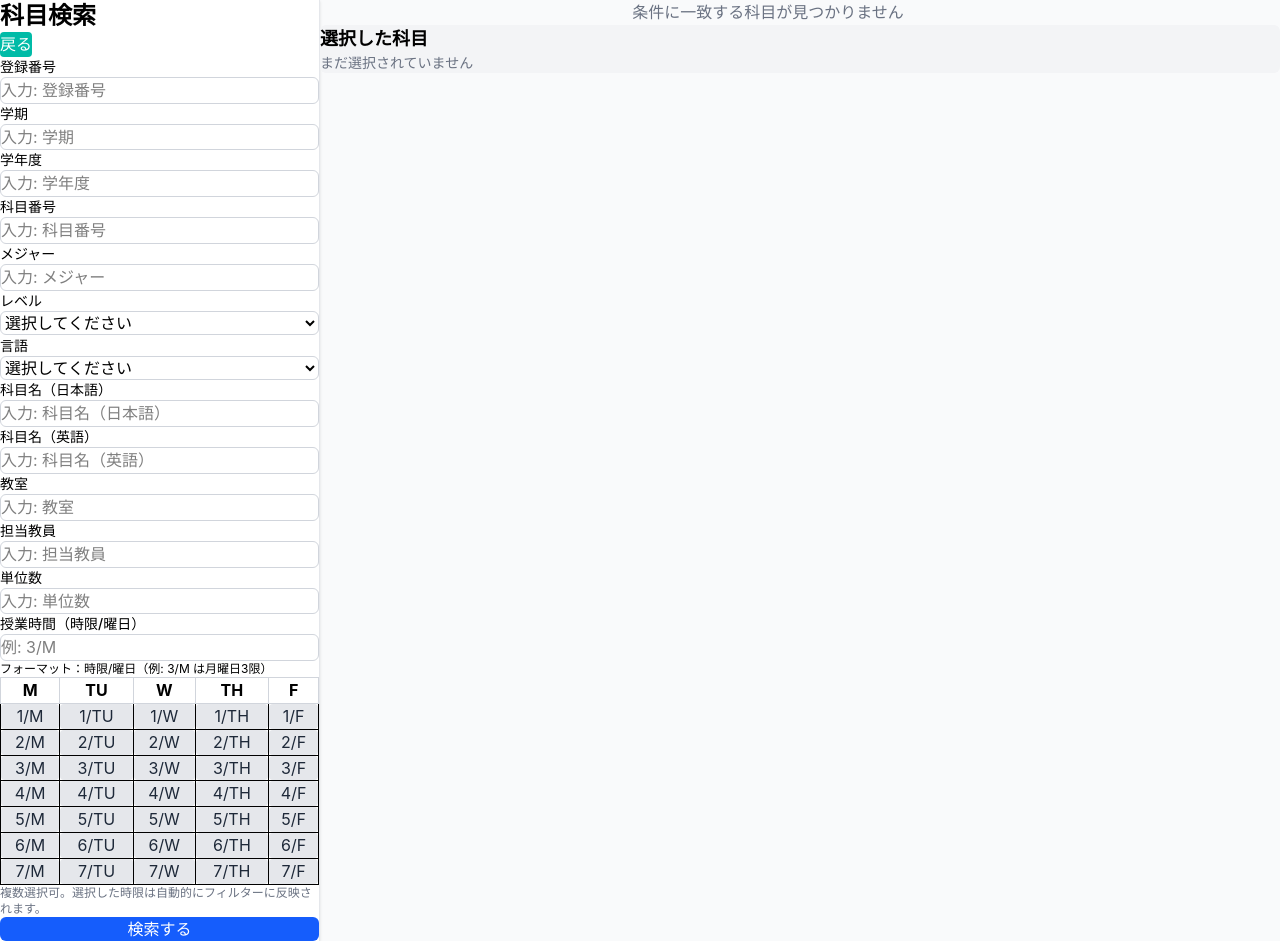
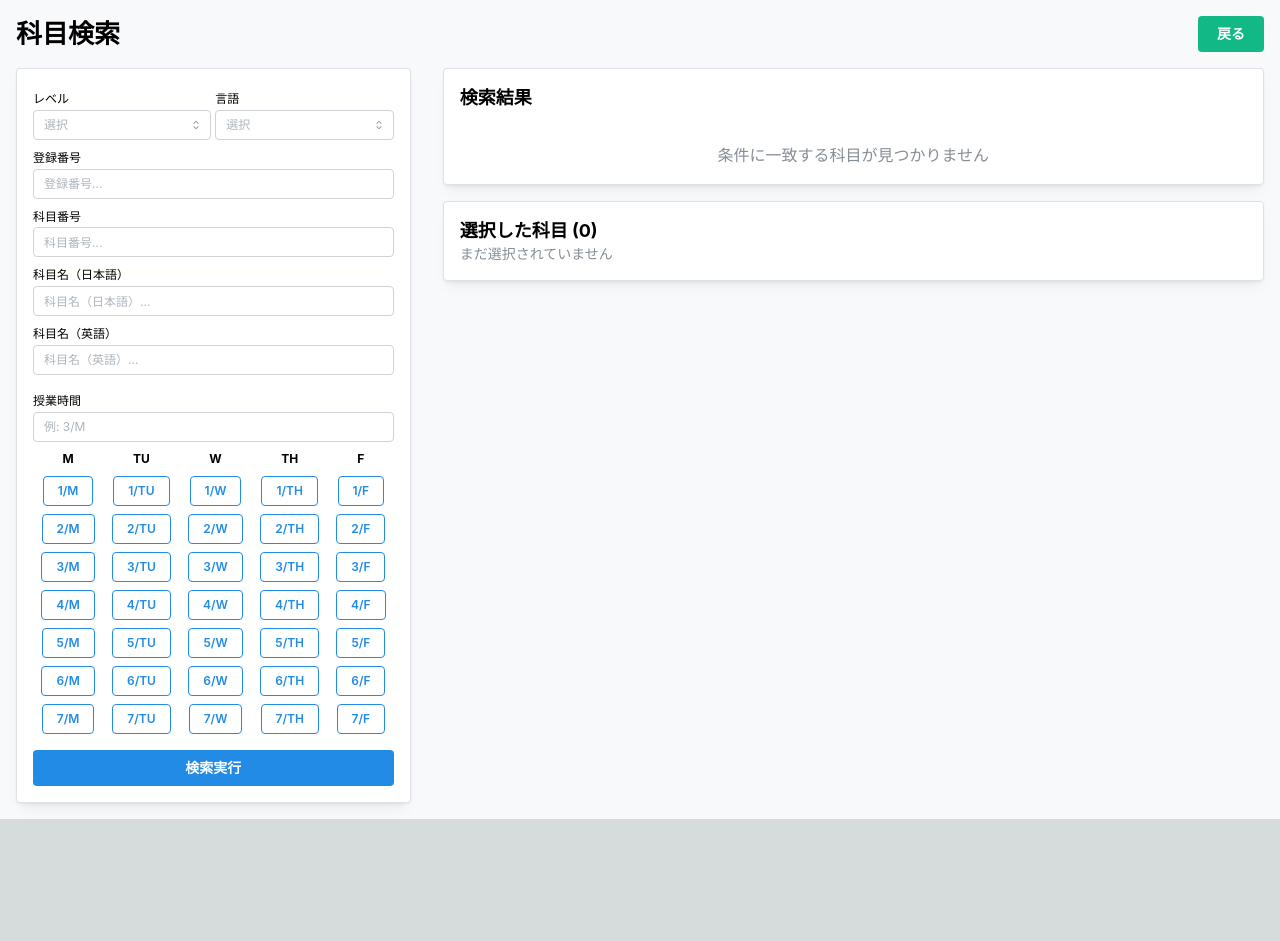
Before and after one commit to ItsukiKigoshi/icu-catalogue, a Next.js app: page /search in a window 1280 px wide. After the commit the page ends 819 px from the top, so only its background shows below. Built offline with nearby package versions, Linux system fonts and the light colour scheme.

Commit message:
feat: align with main page's maintine ui

```diff
--- a/src/app/search/page.tsx
+++ b/src/app/search/page.tsx
@@ -1,12 +1,13 @@
 // src/app/search/page.tsx
 
-"use client"
+"use client";
 import { useState, useEffect } from 'react';
+import { useMantineColorScheme, Container, Paper, Title, TextInput, Select,
+  Button, Group, Table, Text, Stack, Alert, Box, Grid } from '@mantine/core';
 import { useAtom } from "jotai";
 import { selectedCoursesAtom } from "../../stories/atoms";
 import { Course } from '../../type/Types';
 import Link from "next/link";
-// 新增：导入 useLocalStorage
 import { useLocalStorage } from "../../hooks/useLocalStorage";
 
 const filterLabels: Record<string, string> = {
@@ -27,28 +28,22 @@ const filterLabels: Record<string, string> = {
 const allowedFilters = Object.keys(filterLabels);
 
 const SearchPage = () => {
+  const { colorScheme } = useMantineColorScheme();
+  const isDarkMode = colorScheme === 'dark';
+
   const [filters, setFilters] = useState<Record<string, string>>({});
   const [results, setResults] = useState<Course[]>([]);
   const [selectedCourses, setSelectedCourses] = useAtom(selectedCoursesAtom);
   const [visibleCount, setVisibleCount] = useState(10);
   const [loading, setLoading] = useState(false);
   const [error, setError] = useState('');
-  const [isDarkMode, setIsDarkMode] = useState(false);
-  // 使用本地存储获取 weekdays，默认为五个工作日
   const [weekdays] = useLocalStorage<string[]>("weekdays", ["M", "TU", "W", "TH", "F"]);
-  // 新增：存储表格选择的时限
   const [selectedSchedules, setSelectedSchedules] = useState<string[]>([]);
-
-  useEffect(() => {
-    const darkMode = window.matchMedia('(prefers-color-scheme: dark)').matches;
-    setIsDarkMode(darkMode);
-  }, []);
 
   const fetchResults = async () => {
     setLoading(true);
     try {
       const queryParams = new URLSearchParams(filters).toString();
-      console.log("queryParams", queryParams);
       const response = await fetch(`/api/search?${queryParams}`);
       if (!response.ok) throw new Error('検索に失敗しました');
       const data = await response.json();
@@ -104,17 +99,15 @@ const SearchPage = () => {
   };
 
   const handleCourseSelect = (course: Course) => {
-    setSelectedCourses((prev) => {
-      const exists = prev.find((c) => c.regno === course.regno);
+    setSelectedCourses(prev => {
+      const exists = prev.find(c => c.regno === course.regno);
       if (exists) {
-        return prev.filter((c) => c.regno !== course.regno); // 取消选择
+        return prev.filter(c => c.regno !== course.regno);
       }
-      const newCourse = { ...course, color: getRandomColor() };
-      return [...prev, newCourse];
+      return [...prev, { ...course, color: getRandomColor() }];
     });
   };
 
-  // 点击时限格子时的处理函数
   const toggleSchedule = (value: string) => {
     setSelectedSchedules(prev => {
       let newSchedules;
@@ -123,20 +116,12 @@ const SearchPage = () => {
       } else {
         newSchedules = [...prev, value];
       }
-      // 将选择的时限更新到 filters.schedule，多个时限以逗号分隔
       setFilters(prevFilters => ({ ...prevFilters, schedule: newSchedules.join(',') }));
       return newSchedules;
     });
   };
 
-  // 使用 local storage 中的 weekdays 数组来生成选择表格的列
-  // 这里依然使用固定的 7 行时限
   const periods = [1, 2, 3, 4, 5, 6, 7];
-
-  // check selectedCourses storage
-  useEffect(() => {
-    console.log("現在の選択済みコース:", selectedCourses);
-  }, [selectedCourses]);
 
   useEffect(() => {
     const handleScroll = () => {
@@ -151,83 +136,84 @@ const SearchPage = () => {
   }, [loading, results.length, visibleCount]);
 
   return (
-    <div className={`flex min-h-screen ${isDarkMode ? 'bg-gray-900 text-white' : 'bg-gray-50 text-black'}`}>
-      {/* 左侧的搜索表单 */}
-      <div className={`w-80 p-6 ${isDarkMode ? 'bg-gray-800 border-gray-700' : 'bg-white border-gray-200'} border-r shadow-sm`}>
-        <h1 className="text-2xl font-bold mb-6">科目検索</h1>
-        <div className="mb-4 flex flex-wrap gap-2">
-          <Link href="/">
-            <button className="mb-4 rounded bg-teal-500 px-4 py-2 text-white">
+    <Container fluid p="md" style={{ minHeight: '100vh', backgroundColor: isDarkMode ? '#1A1B1E' : '#F8F9FA' }}>
+      <Box mb="md">
+        <Group justify="space-between">
+          <Title order={2}>科目検索</Title>
+          <Button component={Link} href="/" variant="filled" color="teal">
             戻る
-            </button>
-          </Link>
-        </div>
-        <form onSubmit={handleSubmit} className="space-y-4">
-          {allowedFilters.map(filter => (
-            <div key={filter} className="space-y-2">
-              <label className="block text-sm font-medium">{filterLabels[filter]}</label>
-              {filter === 'level' ? (
-                <select
-                  className={`w-full px-3 py-2 border rounded-md focus:ring-2 focus:ring-blue-500 focus:border-blue-500 ${
-                    isDarkMode ? 'bg-gray-700 text-white border-gray-600' : 'bg-white text-black border-gray-300'
-                  }`}
+          </Button>
+        </Group>
+      </Box>
+
+      <Grid gutter="xl">
+        {/* 左边搜索栏 - 修正后的紧凑布局 */}
+        <Grid.Col span={{ base: 12, lg: 4 }}>
+          <Paper shadow="sm" p="md" withBorder style={{ position: 'sticky', top: '1rem' }}>
+            <form onSubmit={handleSubmit}>
+              <Stack gap={4}>
+                <Grid gutter={4}>
+                  {/* 并排显示的筛选条件 */}
+                  <Grid.Col span={{ base: 12, sm: 6 }}>
+                    <Select
+                      label="レベル"
+                      placeholder="選択"
+                      size="xs"
+                      data={[
+                        { value: "1", label: "100" },
+                        { value: "2", label: "200" },
+                        { value: "3", label: "300" }
+                      ]}
+                      value={filters.level || ''}
+                      onChange={(value) => setFilters(prev => ({ ...prev, level: value || '' }))}
+                    />
+                  </Grid.Col>
+                  <Grid.Col span={{ base: 12, sm: 6 }}>
+                    <Select
+                      label="言語"
+                      placeholder="選択"
+                      size="xs"
+                      data={[
+                        { value: "E", label: "英語" },
+                        { value: "J", label: "日本語" }
+                      ]}
+                      value={filters.lang || ''}
+                      onChange={(value) => setFilters(prev => ({ ...prev, lang: value || '' }))}
+                    />
+                  </Grid.Col>
+
+                  {/* 单列显示的筛选条件 */}
+                  {['regno', 'no', 'j', 'e'].map(filter => (
+                    <Grid.Col key={filter} span={12}>
+                      <TextInput
+                        label={filterLabels[filter]}
+                        placeholder={`${filterLabels[filter]}...`}
+                        size="xs"
+                        value={filters[filter] || ''}
                         onChange={handleInputChange(filter)}
-                  value={filters[filter] || ''}
+                      />
+                    </Grid.Col>
+                  ))}
+                </Grid>
+
+                {/* 授業時間选择表格 */}
+                <Box mt={8}>
+                  <TextInput
+                    label="授業時間"
+                    placeholder="例: 3/M"
+                    size="xs"
+                    value={filters.schedule || ''}
+                    onChange={handleInputChange('schedule')}
+                  />
+                  <Table
+                    withColumnBorders
+                    mt={4}
+                    style={{ fontSize: '0.75rem' }}
                   >
-                  <option value="">選択してください</option>
-                  <option value="1">100</option>
-                  <option value="2">200</option>
-                  <option value="3">300</option>
-                </select>
-              ) : filter === 'lang' ? (
-                <select
-                  className={`w-full px-3 py-2 border rounded-md focus:ring-2 focus:ring-blue-500 focus:border-blue-500 ${
-                    isDarkMode ? 'bg-gray-700 text-white border-gray-600' : 'bg-white text-black border-gray-300'
-                  }`}
-                  onChange={handleInputChange(filter)}
-                  value={filters[filter] || ''}
-                >
-                  <option value="">選択してください</option>
-                  <option value="E">E</option>
-                  <option value="J">J</option>
-                </select>
-              ) : (
-                <input
-                  type="text"
-                  className={`w-full px-3 py-2 border rounded-md focus:ring-2 focus:ring-blue-500 focus:border-blue-500 ${
-                    isDarkMode ? 'bg-gray-700 text-white border-gray-600' : 'bg-white text-black border-gray-300'
-                  }`}
-                  onChange={handleInputChange(filter)}
-                  value={filters[filter] || ''}
-                  placeholder={`入力: ${filterLabels[filter]}`}
-                />
-              )}
-            </div>
-          ))}
-
-          {/* 特别处理：授業時間 */}
-          <div className="space-y-2">
-            <label className="block text-sm font-medium">授業時間（時限/曜日）</label>
-            <input
-              type="text"
-              className={`w-full px-3 py-2 border rounded-md focus:ring-2 focus:ring-blue-500 focus:border-blue-500 ${
-                isDarkMode ? 'bg-gray-700 text-white border-gray-600' : 'bg-white text-black border-gray-300'
-              }`}
-              placeholder="例: 3/M"
-              onChange={handleInputChange('schedule')}
-              value={filters.schedule || ''}
-            />
-            <p className="text-xs mt-1">フォーマット：時限/曜日（例: 3/M は月曜日3限）</p>
-            {/* 新增：选择表格 */}
-            <div className="mt-4 overflow-auto">
-              <table className="w-full border-collapse">
                     <thead>
                       <tr>
-                    {weekdays.map((day) => (
-                      <th
-                        key={day}
-                        className={`px-2 py-1 border ${isDarkMode ? 'border-gray-600' : 'border-gray-300'} text-center`}
-                      >
+                        {weekdays.map(day => (
+                          <th key={day} style={{ padding: '0.25rem', textAlign: 'center' }}>
                             {day}
                           </th>
                         ))}
@@ -240,129 +226,116 @@ const SearchPage = () => {
                             const value = `${period}/${day}`;
                             const isSelected = selectedSchedules.includes(value);
                             return (
-                          <td key={value} className="border px-2 py-1 text-center">
-                            <button
-                              type="button"
+                              <td key={value} style={{ padding: '0.25rem', textAlign: 'center' }}>
+                                <Button
+                                  variant={isSelected ? "filled" : "outline"}
+                                  size="xs"
                                   onClick={() => toggleSchedule(value)}
-                              className={`w-full py-1 rounded ${
-                                isSelected
-                                  ? (isDarkMode ? 'bg-blue-600 text-white' : 'bg-blue-500 text-white')
-                                  : (isDarkMode ? 'bg-gray-700 text-gray-300' : 'bg-gray-200 text-gray-800')
-                              }`}
                                 >
                                   {value}
-                            </button>
+                                </Button>
                               </td>
                             );
                           })}
                         </tr>
                       ))}
                     </tbody>
-              </table>
-              <p className="mt-1 text-xs text-gray-500">
-                複数選択可。選択した時限は自動的にフィルターに反映されます。
-              </p>
-            </div>
-          </div>
+                  </Table>
+                </Box>
 
-          <button
+                <Button
                   type="submit"
-            className="w-full bg-blue-600 hover:bg-blue-700 text-white font-medium py-2 px-4 rounded-md transition-colors duration-150 disabled:opacity-50"
-            disabled={loading}
+                  variant="filled"
+                  color="blue"
+                  size="sm"
+                  loading={loading}
+                  mt={8}
                 >
-            {loading ? '検索中...' : '検索する'}
-          </button>
-          {error && <p className="text-red-500 text-sm mt-2">{error}</p>}
+                  {loading ? "検索中..." : "検索実行"}
+                </Button>
+                {error && <Alert color="red" variant="light">{error}</Alert>}
+              </Stack>
             </form>
-      </div>
-      {/* 右侧的结果区 */}
-      <div className="flex-1 p-6">
-        <div className="grid gap-4 max-w-4xl mx-auto">
+          </Paper>
+        </Grid.Col>
+
+        {/* 右边 - 搜索结果和已选课程 */}
+        <Grid.Col span={{ base: 12, lg: 8 }}>
+          <Stack>
+            {/* 搜索结果 */}
+            <Paper shadow="sm" p="md" withBorder>
+              <Title order={4} mb="md">検索結果</Title>
+              <Stack>
                 {results.slice(0, visibleCount).map(course => {
-            const isSelected = selectedCourses.some((c) => c.regno === course.regno);
+                  const isSelected = selectedCourses.some(c => c.regno === course.regno);
                   return (
-              <div
-                key={course.regno}
-                className={`p-4 h-48 rounded-lg shadow-sm hover:shadow-md transition-shadow duration-200 ${
-                  isDarkMode ? 'bg-gray-800' : 'bg-white'
-                }`}
-              >
-                <h3 className={`text-lg font-semibold ${isDarkMode ? 'text-gray-100' : 'text-gray-800'}`}>
+                    <Paper key={course.regno} shadow="sm" p="md" withBorder>
+                      <Group justify="space-between">
+                        <Title order={4}>
                           {course.j ? `${course.no} ${course.j}` : `${course.no} ${course.e}`}
-                </h3>
-                <div className="mt-2 space-y-1">
-                  <p className={`text-sm ${isDarkMode ? 'text-gray-300' : 'text-gray-600'}`}>
-                    <span className="font-medium">担当教員：</span>
-                    {course.instructor || '未定'}
-                  </p>
-                  <p className={`text-sm ${isDarkMode ? 'text-gray-300' : 'text-gray-600'}`}>
-                    <span className="font-medium">教室：</span>
-                    {course.room || '未定'}
-                  </p>
-                  <div className="flex gap-4 mt-2">
-                    <span className={`px-2 py-1 text-xs rounded ${isDarkMode ? 'bg-purple-900 text-blue-300' : 'bg-blue-100 text-blue-800'}`}>
+                        </Title>
+                        <Button variant={isSelected ? "outline" : "filled"} color={isSelected ? "red" : "green"} onClick={() => handleCourseSelect(course)}>
+                          {isSelected ? "削除" : "追加"}
+                        </Button>
+                      </Group>
+                      <Text size="sm" c="dimmed">
+                        担当教員：{course.instructor || '未定'} | 教室：{course.room || '未定'}
+                      </Text>
+                      <Group gap="xs" mt="xs">
+                        <Text size="xs" c="blue">
                           学期：{course.season}
-                    </span>
-                    <span className={`px-2 py-1 text-xs rounded ${isDarkMode ? 'bg-blue-900 text-blue-300' : 'bg-blue-100 text-blue-800'}`}>
+                        </Text>
+                        <Text size="xs" c="blue">
                           専門：{course.no}
-                    </span>
-                    <span className={`px-2 py-1 text-xs rounded ${isDarkMode ? 'bg-green-900 text-green-300' : 'bg-green-100 text-green-800'}`}>
+                        </Text>
+                        <Text size="xs" c="blue">
                           単位：{course.unit}
-                    </span>
-                  </div>
+                        </Text>
+                      </Group>
                       {course.schedule && Array.isArray(course.schedule) && course.schedule.length > 0 && (
-                    <div className="mt-2">
-                      <p className={`text-sm ${isDarkMode ? 'text-gray-300' : 'text-gray-600'}`}>
-                        <span className="font-medium">授業時間：</span>
-                        {course.schedule
-                          .map((item: any) =>
-                            item.isSuper ? `*${item.period}/${item.day}` : `${item.period}/${item.day}`
-                          )
-                          .join(', ')}
-                      </p>
-                      <button
-                        className={`mt-2 px-4 py-2 rounded ${isSelected ? "bg-red-500 text-white" : "bg-green-500 text-white"}`}
-                        onClick={() => handleCourseSelect(course)}
-                      >
-                        {isSelected ? "削除" : "追加"}
-                      </button>
-                    </div>
+                        <Text size="sm" mt="xs">
+                          授業時間：{course.schedule.join(', ')}
+                        </Text>
                       )}
-                </div>
-              </div>
+                    </Paper>
                   );
                 })}
 
                 {visibleCount < results.length && (
-            <div className={`text-center p-4 animate-pulse ${isDarkMode ? 'text-gray-400' : 'text-gray-500'}`}>
+                  <Text ta="center" c="dimmed" mt="md">
                     さらに結果を読み込み中...
-            </div>
+                  </Text>
                 )}
 
                 {results.length === 0 && !loading && (
-            <div className={`text-center p-4 ${isDarkMode ? 'text-gray-400' : 'text-gray-500'}`}>
+                  <Text ta="center" c="dimmed" mt="md">
                     条件に一致する科目が見つかりません
-            </div>
+                  </Text>
                 )}
-        </div>
+              </Stack>
+            </Paper>
 
-        {/* 底部显示已选择的科目 */}
-        <div className="p-4 bg-gray-100 dark:bg-gray-800 rounded-md mt-6">
-          <h2 className="text-lg font-semibold">選択した科目</h2>
+            {/* 已选课程 */}
+            <Paper shadow="sm" p="md" withBorder>
+              <Title order={4}>選択した科目 ({selectedCourses.length})</Title>
               {selectedCourses.length > 0 ? (
-            <ul className="mt-2 space-y-1">
+                <Stack mt="xs" gap="xs">
                   {selectedCourses.map(course => (
-                <li key={course.regno} className="text-sm">
+                    <Text key={course.regno} size="sm">
                       {course.no} {course.j || course.e}
-                </li>
+                    </Text>
                   ))}
-            </ul>
+                </Stack>
               ) : (
-            <p className="text-sm text-gray-500">まだ選択されていません</p>
+                <Text size="sm" c="dimmed">
+                  まだ選択されていません
+                </Text>
               )}
-        </div>
-      </div>
-    </div>
+            </Paper>
+          </Stack>
+        </Grid.Col>
+      </Grid>
+    </Container>
   );
 };
 
```
Lines whose indentation alone changed are shown as unchanged.
